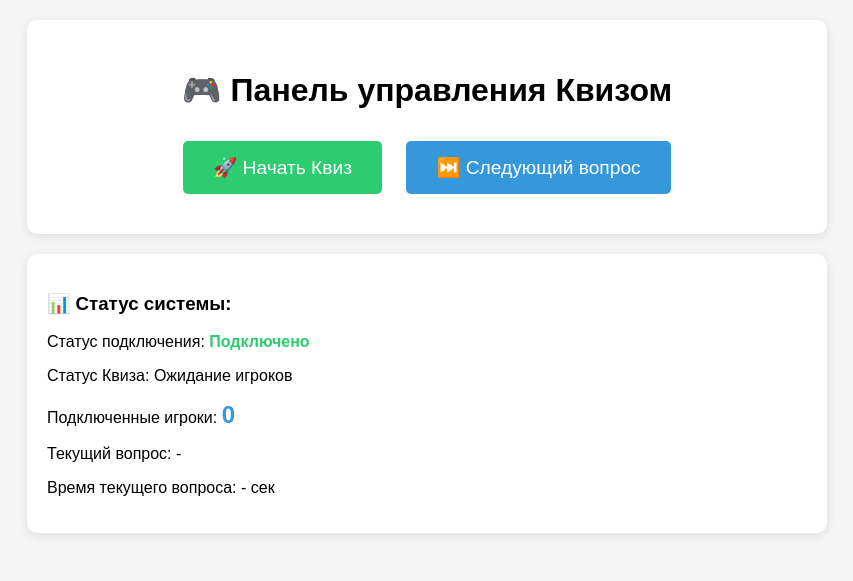
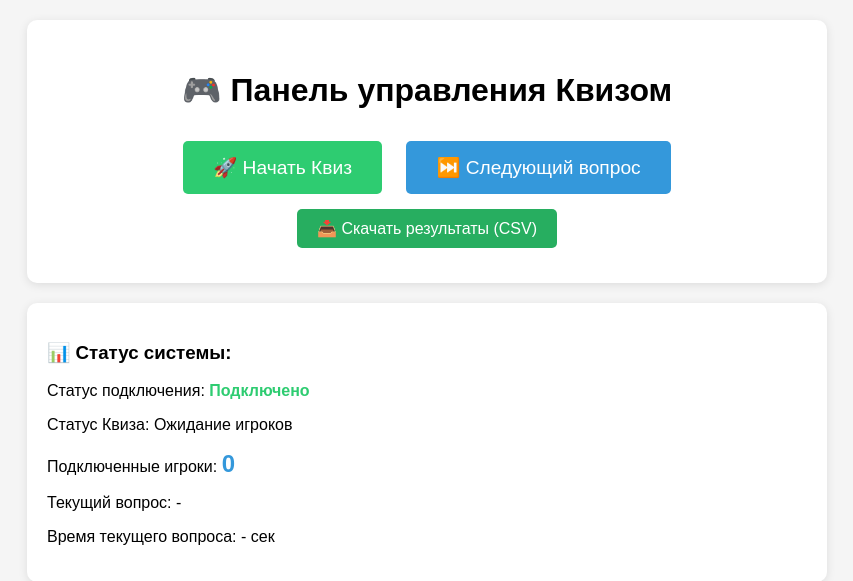
Before and after one commit to vskorepanova22/quiz-app, a Flask app: page /admin in a window 1280 px wide. Shown: the top 581 px of the page, without its empty margins (213-1066 px from the left). Run offline with Flask 3, Linux system fonts and the light colour scheme; some libraries are stand-ins or nearby versions.

Commit message:
First commit

```diff
--- a/app.py
+++ b/app.py
@@ -432,11 +432,15 @@ def handle_force_next():
 def download_results():
     """Скачать последние результаты"""
     try:
-        # Создаем CSV в памяти
+        # Создаем CSV в памяти с UTF-8 BOM для Excel
         output = io.StringIO()
+
+        # Добавляем BOM для корректного отображения в Excel
+        output.write('\ufeff')
+
         writer = csv.writer(output)
 
-        # Заголовки
+        # Заголовки на русском
         writer.writerow(['Место', 'Имя', 'Баллы', 'Правильные ответы'])
 
         # Получаем текущий рейтинг игроков
@@ -451,9 +455,9 @@ def download_results():
                 player.get('correct_answers', 0)
             ])
 
-        # Конвертируем в BytesIO для отправки
+        # Конвертируем в BytesIO с UTF-8 кодировкой
         mem = io.BytesIO()
-        mem.write(output.getvalue().encode('utf-8'))
+        mem.write(output.getvalue().encode('utf-8-sig'))  # Используем utf-8-sig для BOM
         mem.seek(0)
 
         # Генерируем имя файла с датой
@@ -464,7 +468,7 @@ def download_results():
             mem,
             as_attachment=True,
             download_name=filename,
-            mimetype='text/csv'
+            mimetype='text/csv; charset=utf-8'  # Явно указываем кодировку
         )
 
     except Exception as e:
--- /dev/null
+++ b/results/quiz_results_20251101_115735.csv
@@ -0,0 +1,2 @@
+Место,Имя,Баллы,Правильные ответы
+1,Вероника (ID2972),41,5
--- /dev/null
+++ b/results/quiz_results_20251101_120554.csv
@@ -0,0 +1,2 @@
+Место,Имя,Баллы,Правильные ответы
+1,Вероника (ID8493),54,6
--- /dev/null
+++ b/results/quiz_results_20251101_120940.csv
@@ -0,0 +1,2 @@
+Место,Имя,Баллы,Правильные ответы
+1,Вероника (ID6614),53,6
--- a/static/admin.css
+++ b/static/admin.css
@@ -66,3 +66,23 @@ button {
     font-weight: bold;
     color: #3498db;
 }
+
+.btn-download {
+    display: inline-block;
+    padding: 10px 20px;
+    background-color: #27ae60;
+    color: white;
+    text-decoration: none;
+    border-radius: 5px;
+    border: none;
+    cursor: pointer;
+    font-size: 16px;
+    margin: 5px;
+    transition: background-color 0.3s;
+}
+
+.btn-download:hover {
+    background-color: #219653;
+    text-decoration: none;
+    color: white;
+}
--- a/templates/admin.html
+++ b/templates/admin.html
@@ -12,11 +12,14 @@
         <h1>🎮 Панель управления Квизом</h1>
         <button id="startQuiz" onclick="startQuiz()">🚀 Начать Квиз</button>
         <button id="nextQuestion" onclick="forceNextQuestion()">⏭️ Следующий вопрос</button>
+        <!-- ↓↓↓ ДОБАВЬТЕ ЭТУ КНОПКУ ↓↓↓ -->
+        <a href="/download-results" class="btn-download" download>📥 Скачать результаты (CSV)</a>
     </div>
 
     <div class="stats">
         <h3>📊 Статус системы:</h3>
         <p>Статус подключения: <span id="connectionStatus" class="status-connected">Подключено</span></p>
+
         <p>Статус Квиза: <span id="quizStatus">Ожидание игроков</span></p>
         <p>Подключенные игроки: <span id="playerCount" class="player-count">0</span></p>
         <p>Текущий вопрос: <span id="currentQuestion">-</span></p>
```
